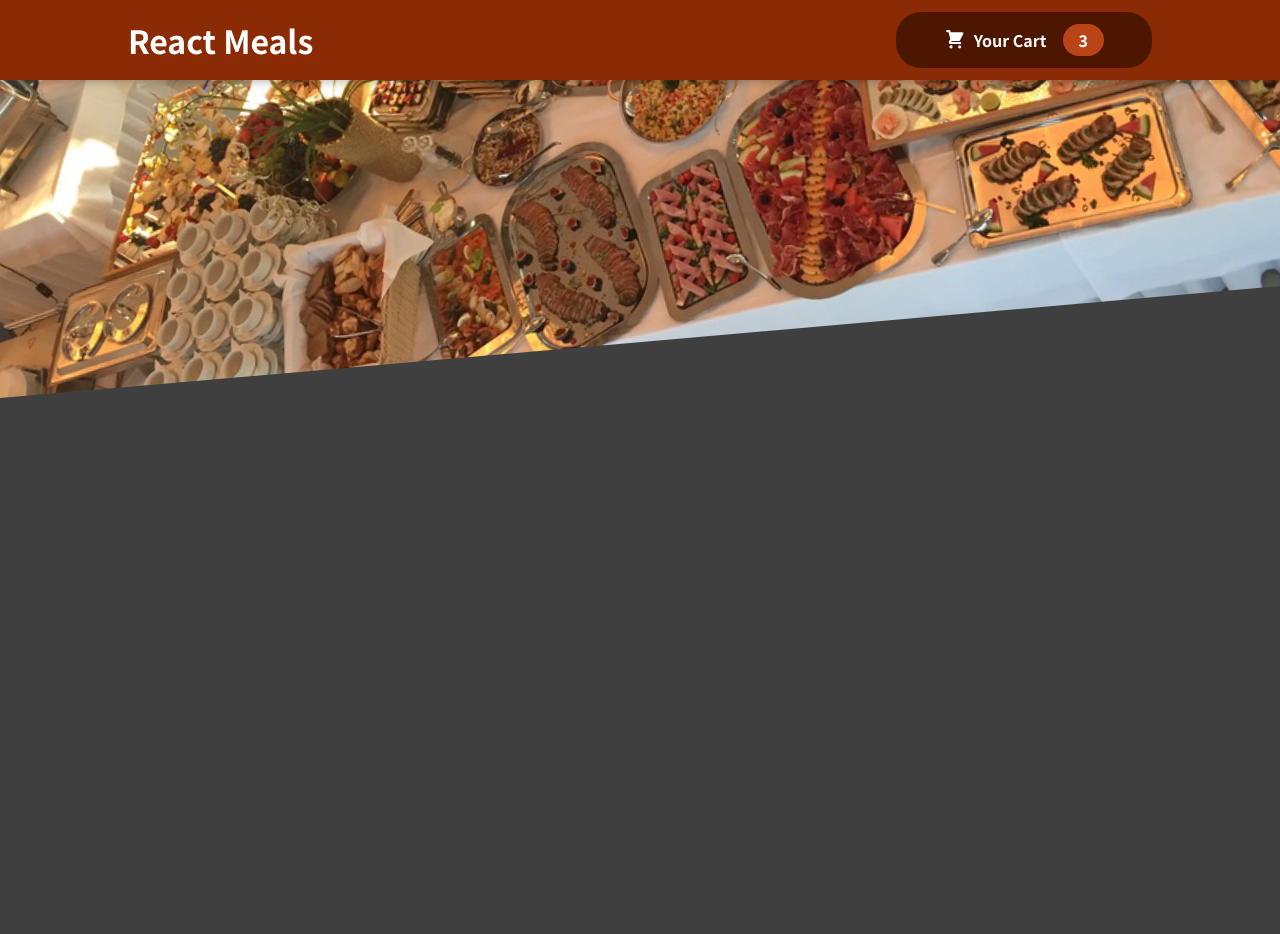
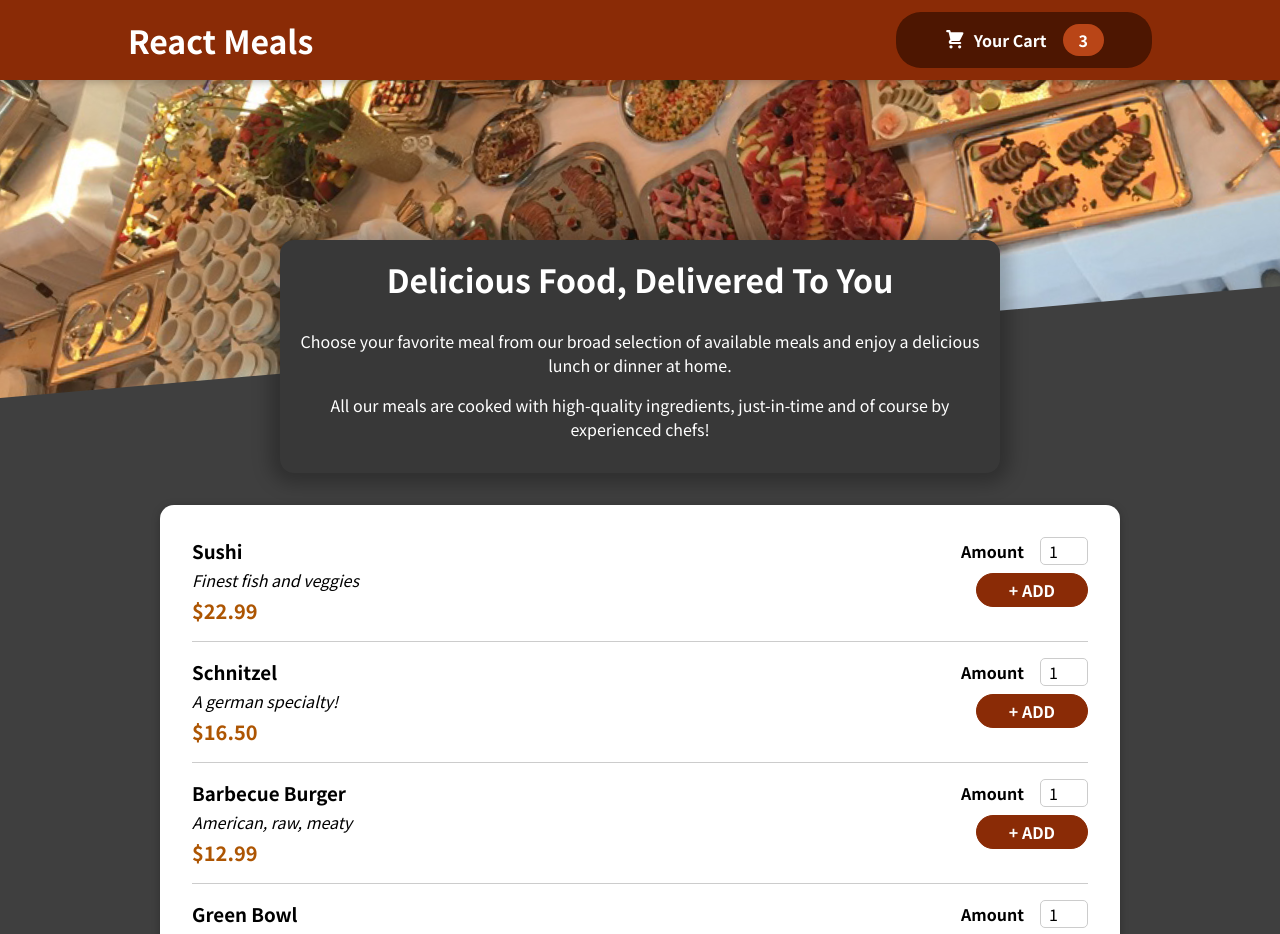
Before and after one commit to Thiratikan/foodorderapp, a React (Create React App) app: page / in a window 1280 px wide. Shown: the top 934 px of the page. Before the commit the page ends 800 px from the top, so only its background shows below. Built offline with nearby package versions, Linux system fonts and the light colour scheme.

Commit message:
added more components

```diff
--- a/src/App.js
+++ b/src/App.js
@@ -1,9 +1,13 @@
 import Header from "./components/Layout/Header";
+import Meals from "./components/Meals/Meals";
 
 function App() {
   return (
     <>
       <Header />
+      <main>
+        <Meals />
+      </main>
     </>
   );
 }
--- /dev/null
+++ b/src/components/Meals/AvailableMeals.js
@@ -0,0 +1,49 @@
+import React from "react";
+import MealItem from "./MealItem";
+
+const DUMMY_MEALS = [
+  {
+    id: "m1",
+    name: "Sushi",
+    description: "Finest fish and veggies",
+    price: 22.99,
+  },
+  {
+    id: "m2",
+    name: "Schnitzel",
+    description: "A german specialty!",
+    price: 16.5,
+  },
+  {
+    id: "m3",
+    name: "Barbecue Burger",
+    description: "American, raw, meaty",
+    price: 12.99,
+  },
+  {
+    id: "m4",
+    name: "Green Bowl",
+    description: "Healthy...and green...",
+    price: 18.99,
+  },
+];
+
+function AvailableMeals() {
+  const mealslist = DUMMY_MEALS.map((meal) => (
+    <MealItem
+      key={meal.id}
+      name={meal.name}
+      description={meal.description}
+      price={meal.price}
+    />
+  ));
+  return (
+    <section className="meals">
+      <ul>
+        <div className="card">{mealslist}</div>
+      </ul>
+    </section>
+  );
+}
+
+export default AvailableMeals;
--- /dev/null
+++ b/src/components/Meals/MealForm.js
@@ -0,0 +1,22 @@
+import React from "react";
+
+function MealForm() {
+  return (
+    <form className="form">
+      <div className="input">
+        <label>Amount</label>
+        <input
+          id="amount"
+          type="number"
+          min="1"
+          max="5"
+          step="1"
+          defaultValue="1"
+        />
+      </div>{" "}
+      <button>+ ADD</button>
+    </form>
+  );
+}
+
+export default MealForm;
--- /dev/null
+++ b/src/components/Meals/MealItem.js
@@ -0,0 +1,20 @@
+import React from "react";
+import MealForm from "./MealForm";
+
+function MealItem(props) {
+  const price = `$${props.price.toFixed(2)}`;
+  return (
+    <li className="meal">
+      <div>
+        <h3>{props.name}</h3>
+        <div className="description">{props.description}</div>
+        <div className="price">{price}</div>
+      </div>
+      <div>
+        <MealForm />
+      </div>
+    </li>
+  );
+}
+
+export default MealItem;
--- /dev/null
+++ b/src/components/Meals/MealSummary.js
@@ -0,0 +1,19 @@
+import React from "react";
+
+function MealSummary() {
+  return (
+    <section className="summary">
+      <h2>Delicious Food, Delivered To You</h2>
+      <p>
+        Choose your favorite meal from our broad selection of available meals
+        and enjoy a delicious lunch or dinner at home.
+      </p>
+      <p>
+        All our meals are cooked with high-quality ingredients, just-in-time and
+        of course by experienced chefs!
+      </p>
+    </section>
+  );
+}
+
+export default MealSummary;
--- /dev/null
+++ b/src/components/Meals/Meals.js
@@ -0,0 +1,14 @@
+import React from "react";
+import MealSummary from "./MealSummary";
+import AvailableMeals from "./AvailableMeals";
+
+function Meals() {
+  return (
+    <>
+      <MealSummary />
+      <AvailableMeals />
+    </>
+  );
+}
+
+export default Meals;
--- a/src/index.css
+++ b/src/index.css
@@ -102,3 +102,163 @@ body {
     transform: scale(1);
   }
 }
+
+.summary {
+  text-align: center;
+  max-width: 45rem;
+  width: 90%;
+  margin: auto;
+  margin-top: -10rem;
+  position: relative;
+  background-color: #383838;
+  color: white;
+  border-radius: 14px;
+  padding: 1rem;
+  box-shadow: 0 1px 18px 10px rgba(0, 0, 0, 0.25);
+}
+
+.summary h2 {
+  font-size: 2rem;
+  margin-top: 0;
+}
+
+.meals {
+  max-width: 60rem;
+  width: 90%;
+  margin: 2rem auto;
+  animation: meals-appear 1s ease-out forwards;
+}
+
+.meals ul {
+  list-style: none;
+  margin: 0;
+  padding: 0;
+}
+
+@keyframes meals-appear {
+  from {
+    opacity: 0;
+    transform: translateY(3rem);
+  }
+
+  to {
+    opacity: 1;
+    transform: translateY(0);
+  }
+}
+
+.meal {
+  display: flex;
+  justify-content: space-between;
+  margin: 1rem;
+  padding-bottom: 1rem;
+  border-bottom: 1px solid #ccc;
+}
+
+.meal h3 {
+  margin: 0 0 0.25rem 0;
+}
+
+.description {
+  font-style: italic;
+}
+
+.price {
+  margin-top: 0.25rem;
+  font-weight: bold;
+  color: #ad5502;
+  font-size: 1.25rem;
+}
+
+.card {
+  padding: 1rem;
+  box-shadow: 0 2px 8px rgba(0, 0, 0, 0.25);
+  border-radius: 14px;
+  background-color: white;
+}
+
+.input {
+  display: flex;
+  align-items: center;
+  margin-bottom: 0.5rem;
+}
+
+.input label {
+  font-weight: bold;
+  margin-right: 1rem;
+}
+
+.input input {
+  width: 3rem;
+  border-radius: 5px;
+  border: 1px solid #ccc;
+  font: inherit;
+  padding-left: 0.5rem;
+}
+.form {
+  text-align: right;
+}
+
+.form button {
+  font: inherit;
+  cursor: pointer;
+  background-color: #8a2b06;
+  border: 1px solid #8a2b06;
+  color: white;
+  padding: 0.25rem 2rem;
+  border-radius: 20px;
+  font-weight: bold;
+}
+
+.form button:hover,
+.form button:active {
+  background-color: #641e03;
+  border-color: #641e03;
+}
+
+.cart-items {
+  list-style: none;
+  margin: 0;
+  padding: 0;
+  max-height: 20rem;
+  overflow: auto;
+}
+
+.total {
+  display: flex;
+  justify-content: space-between;
+  align-items: center;
+  font-weight: bold;
+  font-size: 1.5rem;
+  margin: 1rem 0;
+}
+
+.actions {
+  text-align: right;
+}
+
+.actions button {
+  font: inherit;
+  cursor: pointer;
+  background-color: transparent;
+  border: 1px solid #8a2b06;
+  padding: 0.5rem 2rem;
+  border-radius: 25px;
+  margin-left: 1rem;
+}
+
+.actions button:hover,
+.actions button:active {
+  background-color: #5a1a01;
+  border-color: #5a1a01;
+  color: white;
+}
+
+.actions .button--alt {
+  color: #8a2b06;
+}
+
+.actions .button {
+  background-color: #8a2b06;
+  color: white;
+}
```
Also changed, not shown: src/components/Cart/Cart.js (added, +33 -0 lines).
